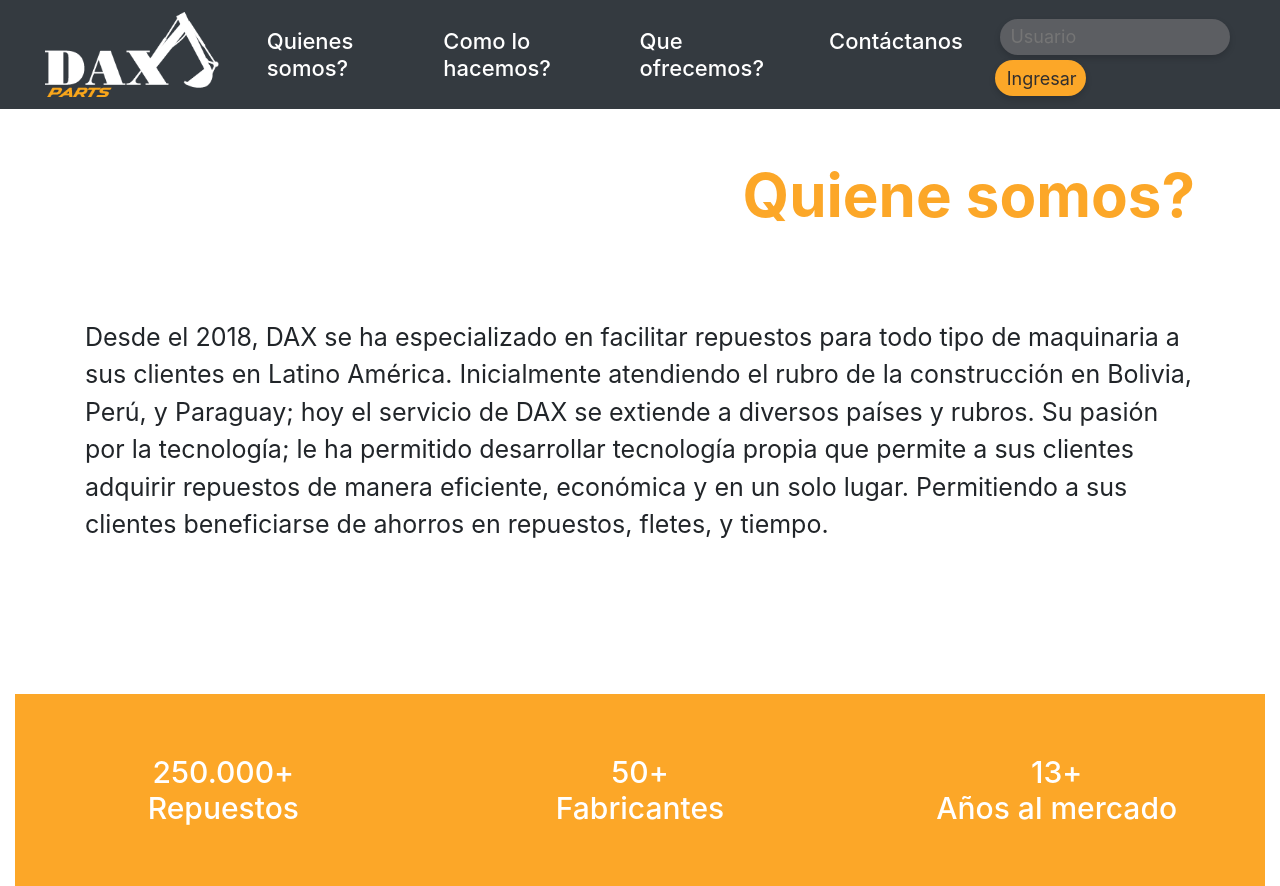
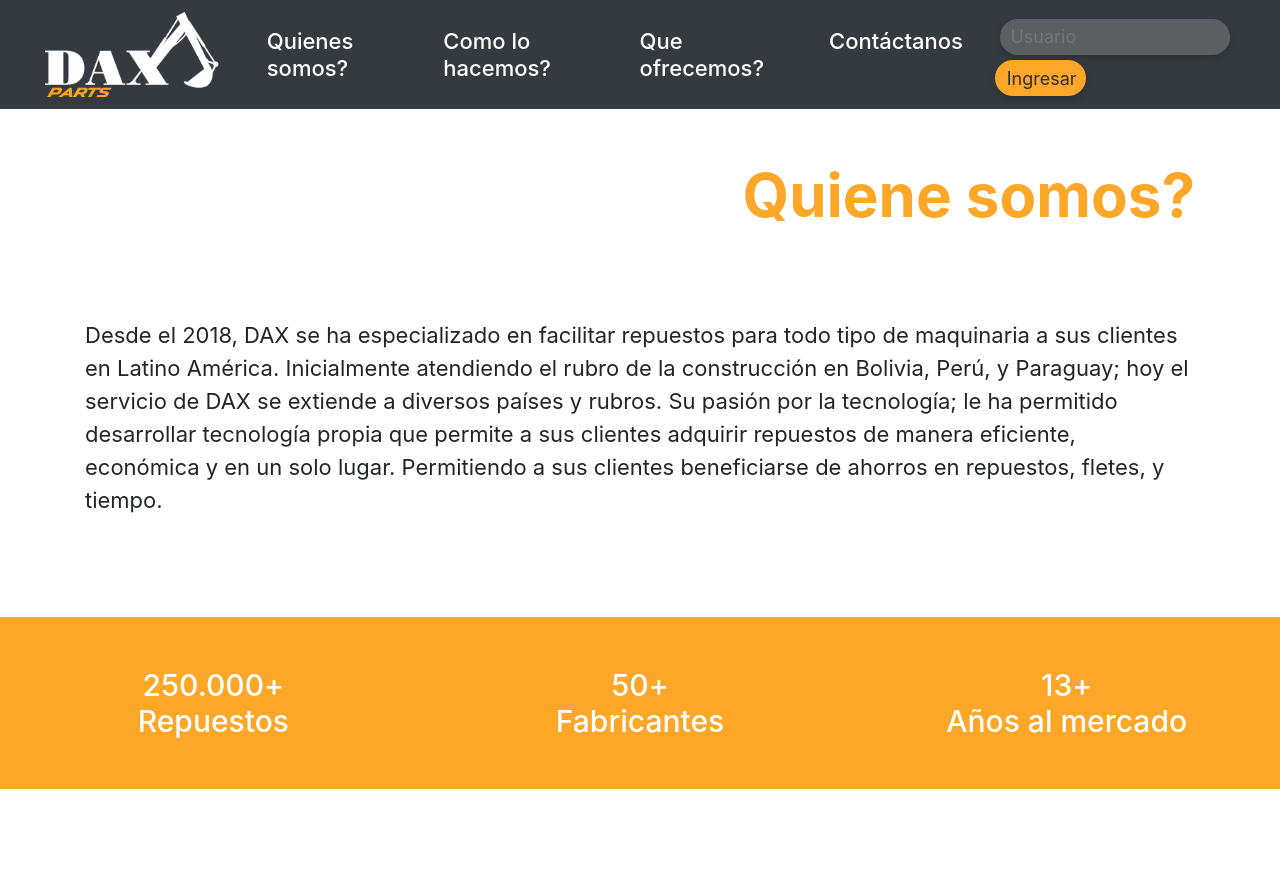
Before and after one commit to carlosmertens/daxparts, a React (Create React App) app: page /somos in a window 1280 px wide. After the commit the page ends 800 px from the top, so only its background shows below. Built offline with nearby package versions, Linux system fonts and the light colour scheme; the HTML template or start-up script is replaced by a standard one.

Commit message:
Style responsive values to Somos

```diff
--- a/src/components/somos/Somos.css
+++ b/src/components/somos/Somos.css
@@ -1,8 +1,4 @@
 /* ========== SOMOS CSS ========== */
-
-.somos-contenido {
-  width: 100%;
-}
 
 .somos-title h1 {
   color: #fca728;
@@ -24,57 +20,57 @@
 /* EXTRA SMALL devices (less than 480px) */
 @media only screen and (max-width: 480px) {
   .somos-title h1 {
-    font-size: 30px;
+    font-size: 40px;
     padding-top: 30px;
   }
   .somos-texto {
-    font-size: 12px;
-    padding-top: 40px;
+    font-size: 13px;
+    padding-top: 30px;
   }
   .somos-banner {
     margin-top: 50px;
-    margin-bottom: 20px;
   }
   .somos-banner h3 {
-    margin: 15px auto 10px auto;
+    margin: 30px 0px 25px 0px;
+    font-size: 18px;
   }
 }
 
 /* SMALL devices (old iPhones, 480px and up) */
 @media only screen and (min-width: 480px) {
   .somos-title h1 {
-    font-size: 40px;
-    padding-top: 30px;
+    font-size: 50px;
+    padding-top: 50px;
   }
   .somos-texto {
-    font-size: 15px;
-    padding-top: 40px;
+    font-size: 18px;
+    padding-top: 80px;
   }
   .somos-banner {
-    margin-top: 50px;
-    margin-bottom: 20px;
+    margin-top: 100px;
   }
   .somos-banner h3 {
-    margin: 15px auto 10px auto;
+    margin: 40px 0px 40px 0px;
+    font-size: 22px;
   }
 }
 
 /* MEDIUM devices (landscape tablets, 768px and up) */
 @media only screen and (min-width: 768px) {
   .somos-title h1 {
-    font-size: 50px;
-    padding-top: 30px;
+    font-size: 60px;
+    padding-top: 50px;
   }
   .somos-texto {
-    font-size: 22px;
-    padding-top: 100px;
+    font-size: 20px;
+    padding-top: 80px;
   }
   .somos-banner {
     margin-top: 100px;
   }
   .somos-banner h3 {
-    margin: 40px auto 40px auto;
-    font-size: 25px;
+    margin: 50px 0px 50px 0px;
+    font-size: 28px;
   }
 }
 
@@ -82,17 +78,17 @@
 @media only screen and (min-width: 992px) {
   .somos-title h1 {
     font-size: 60px;
-    padding-top: 100px;
+    padding-top: 50px;
   }
   .somos-texto {
-    font-size: 25px;
-    padding-top: 100px;
+    font-size: 22px;
+    padding-top: 80px;
   }
   .somos-banner {
-    margin-top: 200px;
+    margin-top: 100px;
   }
   .somos-banner h3 {
-    margin: 60px auto 60px auto;
+    margin: 50px 0px 50px 0px;
     font-size: 30px;
   }
 }
@@ -104,14 +100,14 @@
     padding-top: 50px;
   }
   .somos-texto {
-    font-size: 25px;
+    font-size: 22px;
     padding-top: 80px;
   }
   .somos-banner {
-    margin-top: 150px;
+    margin-top: 100px;
   }
   .somos-banner h3 {
-    margin: 60px auto 60px auto;
+    margin: 50px 0px 50px 0px;
     font-size: 30px;
   }
 }
--- a/src/components/somos/Somos.js
+++ b/src/components/somos/Somos.js
@@ -6,7 +6,7 @@ const somosTexto =
 
 function Somos() {
   return (
-    <div className='container-fluid somos-contenido'>
+    <div className='somos-contenido'>
       <div className='container somos-title'>
         <h1>Quiene somos?</h1>
       </div>
```
